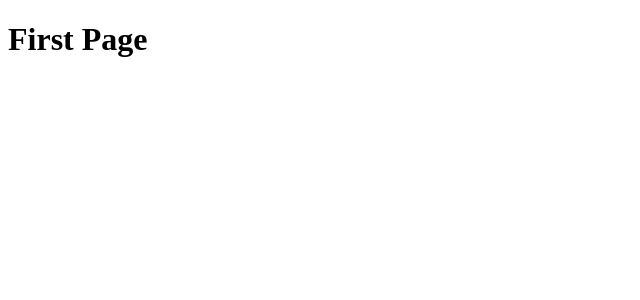
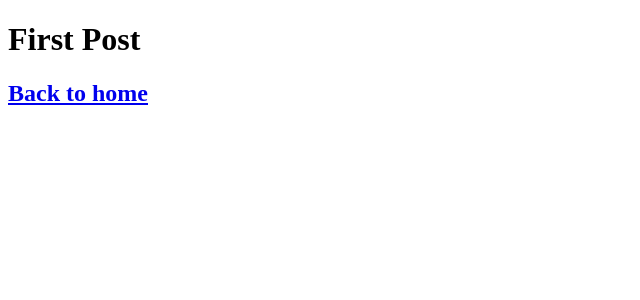
Before and after one commit to akomiqaia/next-js-starters, a Next.js app in the folder nextjs-blog/: page /posts/first-post in a window 1280 px wide. Shown: the top 300 px of the page, without its empty margins (0-640 px from the left). Built offline with nearby package versions, Linux system fonts and the light colour scheme.

Commit message:
replace a tags with next Link component to naviagate between pages

```diff
--- a/nextjs-blog/pages/index.js
+++ b/nextjs-blog/pages/index.js
@@ -1,4 +1,5 @@
 import Head from 'next/head'
+import Link from 'next/link'
 
 export default function Home() {
   return (
@@ -10,7 +11,7 @@
 
       <main>
         <h1 className="title">
-          Learn <a href="https://nextjs.org">Next.js!</a>
+          Learn <Link href="/posts/first-post">Next.js!</Link>
         </h1>
 
         <p className="description">
--- a/nextjs-blog/pages/posts/first-post.js
+++ b/nextjs-blog/pages/posts/first-post.js
@@ -1,5 +1,14 @@
 import React from "react";
-
+import Link from "next/link"
 export default function FirstPost() {
-  return <h1>First Page</h1>;
+  return (
+    <>
+      <h1>First Post</h1>
+      <h2>
+        <Link href="/">
+          <a>Back to home</a>
+        </Link>
+      </h2>
+    </>
+  );
 }
```
